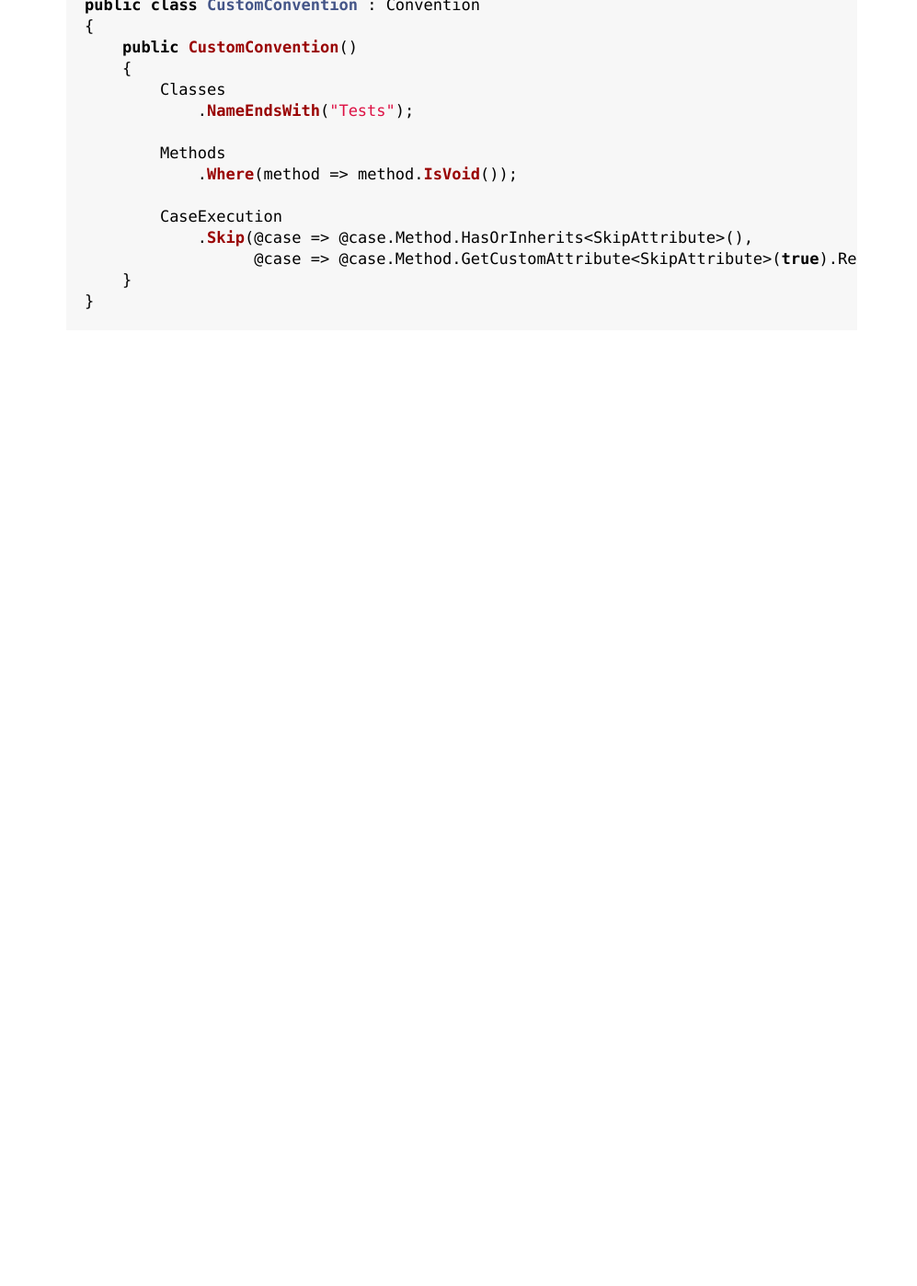
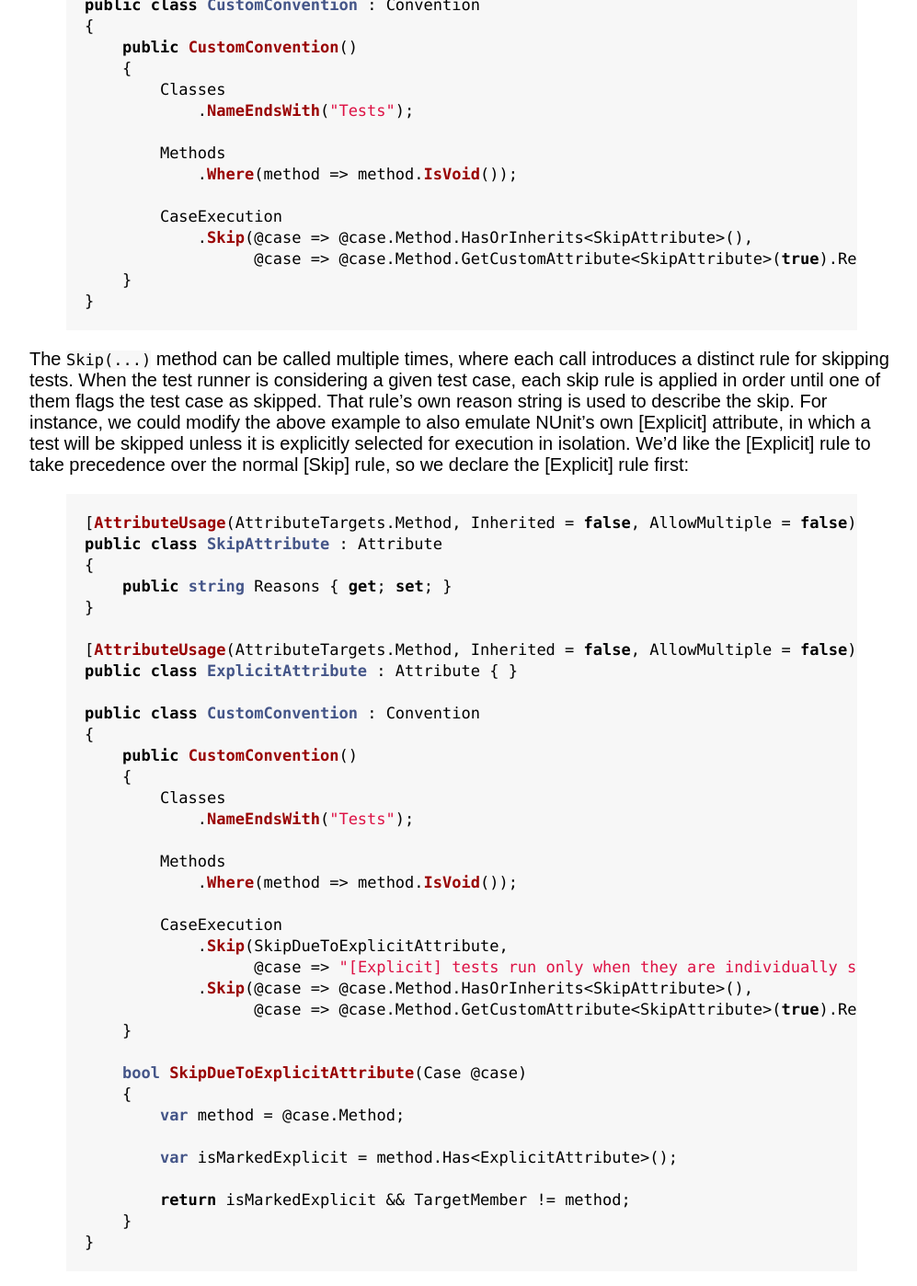
Before and after one commit to fixie/fixie.github.io, a Jekyll site: the page built from docs/skipping-tests.md, in a window 1280 px wide and 1400 px high, scrolled down 1442 px. Shown: the whole window at 92% size, without its empty margins (138-1135 px from the left). Built offline with Jekyll 4.4.1, drawn with Linux system fonts in a browser that asks for light colours; before the commit the page ends 1829 px from its top, so only the background shows below that.

Commit message:
Update test skipping example to include multiple prioritized skip rules.

```diff
--- a/docs/skipping-tests.md
+++ b/docs/skipping-tests.md
@@ -61,3 +61,43 @@ public class CustomConvention : Convention
     }
 }
 {% endhighlight %}
+
+The `Skip(...)` method can be called multiple times, where each call introduces a distinct rule for skipping tests. When the test runner is considering a given test case, each skip rule is applied in order until one of them flags the test case as skipped.  That rule's own reason string is used to describe the skip.  For instance, we could modify the above example to also emulate NUnit's own \[Explicit\] attribute, in which a test will be skipped unless it is explicitly selected for execution in isolation. We'd like the \[Explicit\] rule to take precedence over the normal \[Skip\] rule, so we declare the \[Explicit\] rule first:
+
+{% highlight csharp %}
+[AttributeUsage(AttributeTargets.Method, Inherited = false, AllowMultiple = false)]
+public class SkipAttribute : Attribute
+{
+    public string Reasons { get; set; }
+}
+
+[AttributeUsage(AttributeTargets.Method, Inherited = false, AllowMultiple = false)]
+public class ExplicitAttribute : Attribute { }
+
+public class CustomConvention : Convention
+{
+    public CustomConvention()
+    {
+        Classes
+            .NameEndsWith("Tests");
+
+        Methods
+            .Where(method => method.IsVoid());
+
+        CaseExecution
+            .Skip(SkipDueToExplicitAttribute,
+                  @case => "[Explicit] tests run only when they are individually selected for execution.")
+            .Skip(@case => @case.Method.HasOrInherits<SkipAttribute>(),
+                  @case => @case.Method.GetCustomAttribute<SkipAttribute>(true).Reason);
+    }
+
+    bool SkipDueToExplicitAttribute(Case @case)
+    {
+        var method = @case.Method;
+
+        var isMarkedExplicit = method.Has<ExplicitAttribute>();
+
+        return isMarkedExplicit && TargetMember != method;
+    }
+}
+{% endhighlight %}
```
